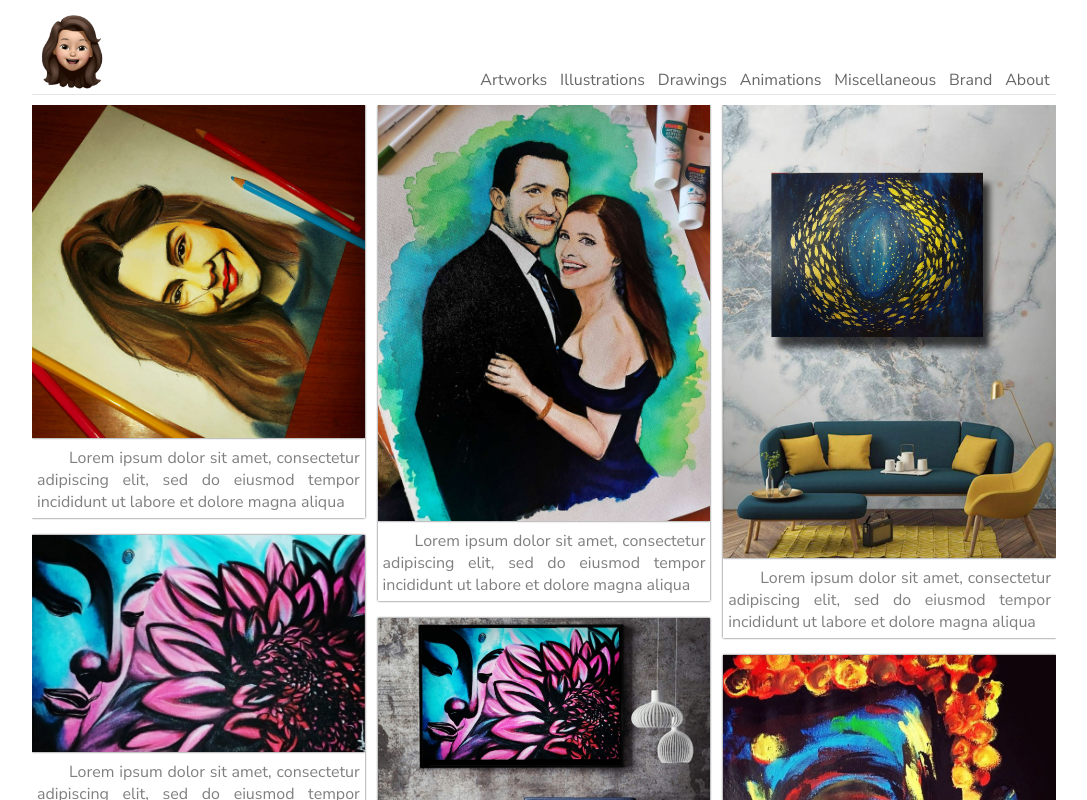
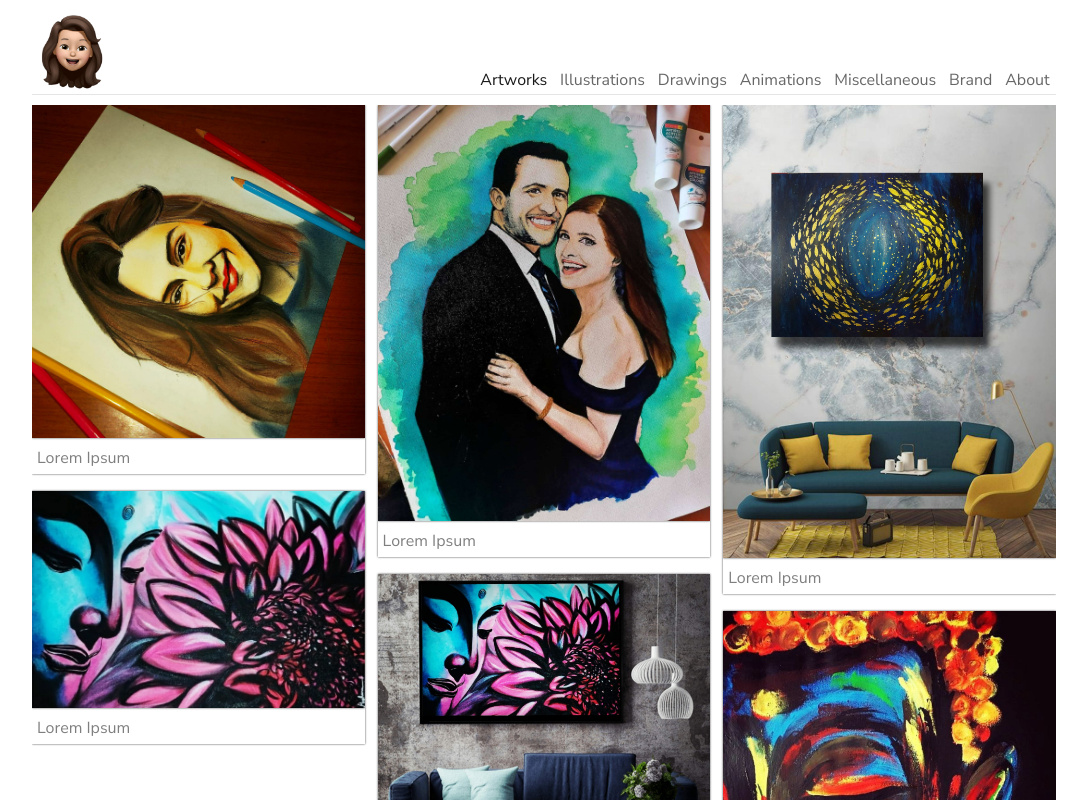
Before and after one commit to Meghana0306/portfolio-website, a React (Create React App) app: page /arts in a window 1280 px wide. Shown: the top 800 px of the page, without its empty margins (96-1183 px from the left). Built offline with nearby package versions, Linux system fonts and the light colour scheme.

Commit message:
Change text colors and style

```diff
--- a/src/modules/category/CategoryPage.css
+++ b/src/modules/category/CategoryPage.css
@@ -36,7 +36,7 @@
 }
 
 .CategoryImage:hover {
-    transform: scale(1.1);
+    transform: scale(1.05);
 }
 
 .DescriptionOverlay {
--- a/src/modules/category/CategoryPageItem.tsx
+++ b/src/modules/category/CategoryPageItem.tsx
@@ -24,7 +24,7 @@ export default class CategoryCategoryPageItem extends React.Component<CategoryPa
                     }
                 </div>
 
-                <text className={"DescriptionText"}>&emsp;&emsp;Lorem ipsum dolor sit amet, consectetur adipiscing elit, sed do eiusmod tempor incididunt ut labore et dolore magna aliqua</text>
+                <text className={"DescriptionText"}>{`${this.props.item.description}`}</text>
             </div>
         )
     }
--- a/src/modules/main/MainPage.css
+++ b/src/modules/main/MainPage.css
@@ -73,13 +73,18 @@
 .MenuTitle {
     margin: 0px .5vw 0px .5vw;
     font-family: "NunitoSans";
-    font-weight: "600";
-    font-size: medium;
+    font-weight: "400";
     user-select: none;
     cursor: pointer;
     color: rgba(0, 0, 0, 0.6);
 }
 
 .MenuTitle:hover {
+    font-weight: "600";
+    color: rgba(40, 121, 208, 0.6);
+}
+
+.MenuTitleSelected {
+    font-weight: "600";
     color: rgba(0, 0, 0, 0.9);
 }
--- a/src/modules/main/MainPage.tsx
+++ b/src/modules/main/MainPage.tsx
@@ -24,7 +24,8 @@ export default class MainPage extends React.Component<MainPageProps, MainPageSta
 
     render() {
         const items = menuItems.map((item) => {
-            return <text className={"MenuTitle"} onClick={this.onClickItem}>{item}</text>
+            const selected = MenuItemString[item] === this.state.currentPath
+            return <text className={`MenuTitle ${selected ? "MenuTitleSelected" : ""}`} onClick={this.onClickItem}>{item}</text>
         })
         return (
             <div>
```
